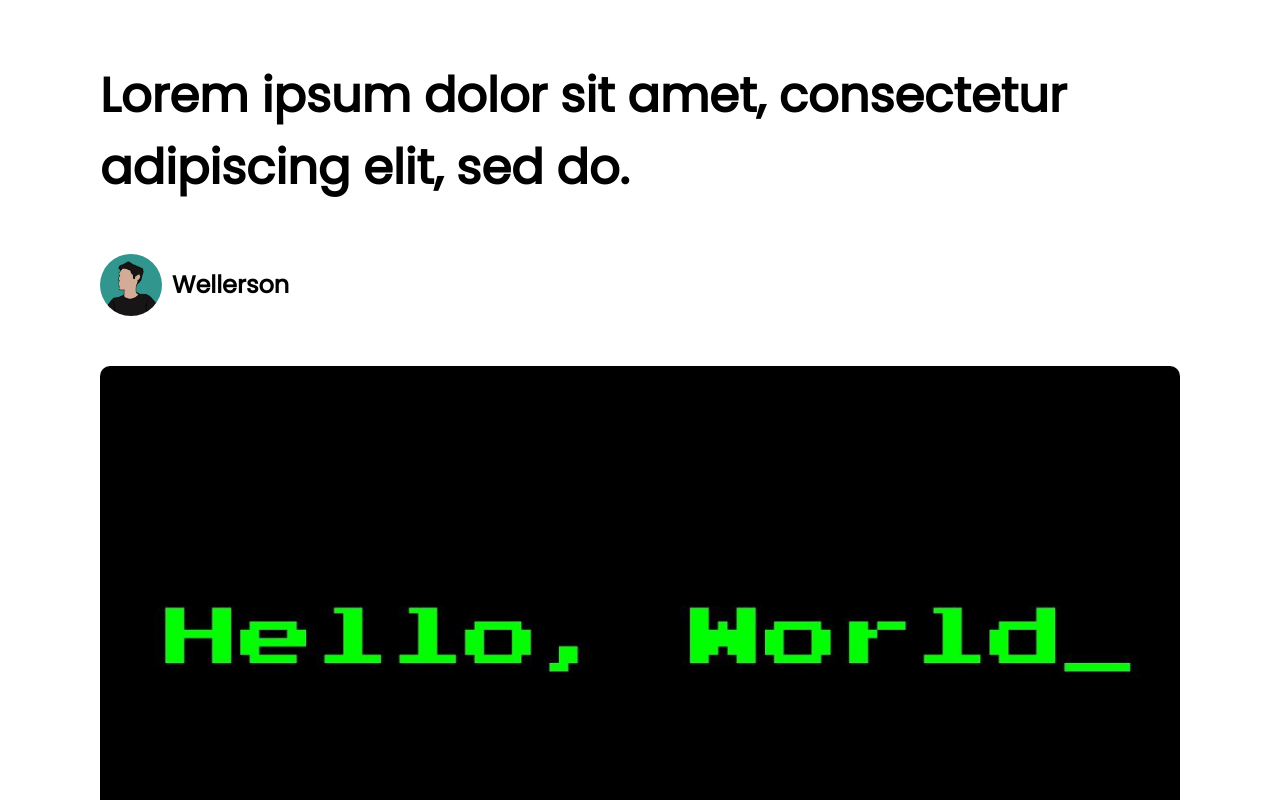
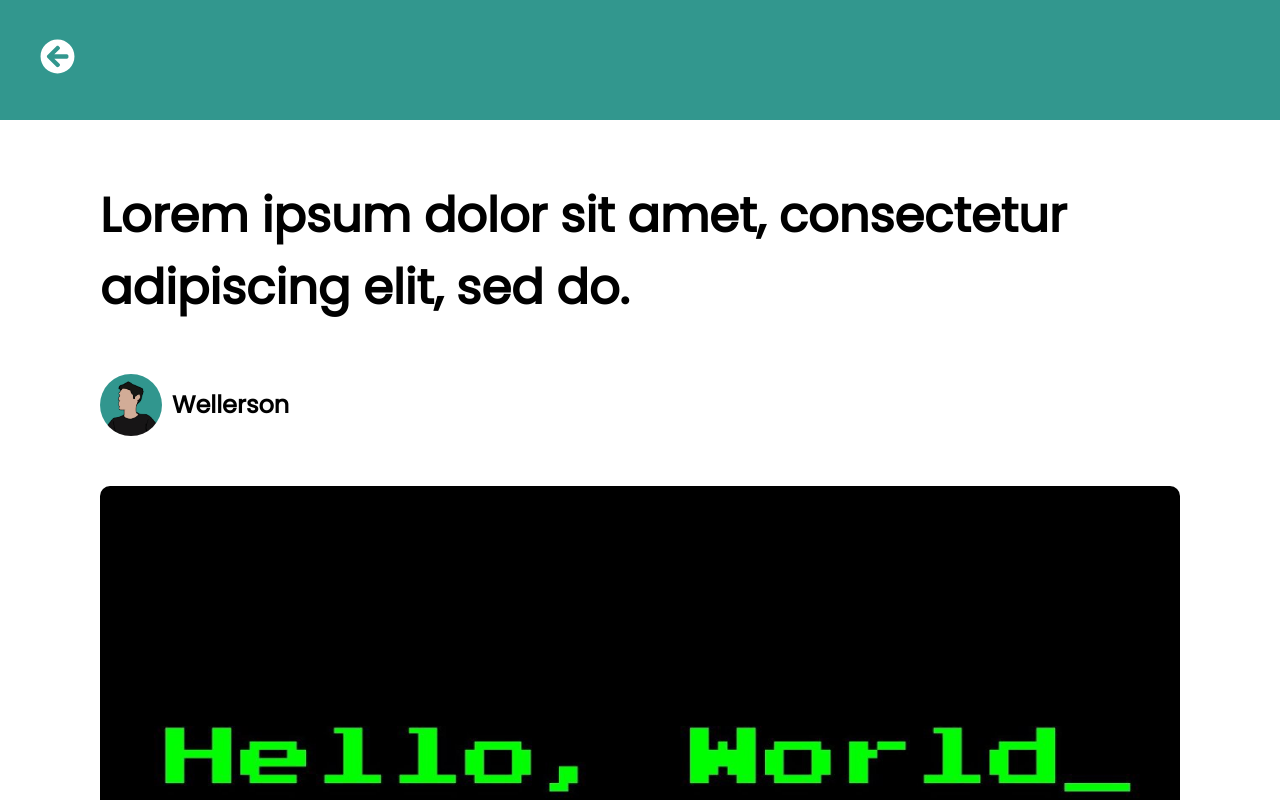
Before and after one commit to Wellers0n/blog, a Next.js app: page /posts/hello-world in a window 1280 px wide. Shown: the top 800 px of the page. Built offline with nearby package versions, Linux system fonts and the light colour scheme.

Commit message:
feat: added header in post page

```diff
--- a/pages/posts/[slug].tsx
+++ b/pages/posts/[slug].tsx
@@ -7,6 +7,8 @@ import { getPostBySlug, getAllPosts } from "../../lib/api";
 // Components
 import PostHeader from "../../components/PostHeader";
 import PostBody from "../../components/PostBody";
+import Link from "next/link";
+import { FaArrowCircleLeft } from "react-icons/fa";
 
 export async function getStaticProps({ params }: any) {
   const post = getPostBySlug(params.slug, [
@@ -55,10 +57,18 @@ export default function Post({ post, morePosts, preview }: any) {
         <PostTitle>Loading…</PostTitle>
       ) : (
         <>
-          <article>
+          <Header>
+            <BackButton>
+              <Link as={"/posts"} href="/posts" passHref>
+                <FaArrowCircleLeft color="#fff" size={35} />
+              </Link>
+            </BackButton>
+          </Header>
+          <Article>
             <Head>
               <title>{post.title}</title>
             </Head>
+
             <PostHeader
               title={post.title}
               coverImage={post.coverImage}
@@ -66,7 +76,7 @@ export default function Post({ post, morePosts, preview }: any) {
               author={post.author}
             />
             <PostBody content={post.content} />
-          </article>
+          </Article>
         </>
       )}
     </Container>
@@ -74,6 +84,11 @@ export default function Post({ post, morePosts, preview }: any) {
 }
 
 const Container = styled.div`
+  width: 100%;
+  height: auto;
+`;
+
+const Article = styled.article`
   margin: auto;
   padding: 20px 500px;
 
@@ -111,3 +126,27 @@ const Container = styled.div`
 `;
 
 const PostTitle = styled.div``;
+
+const Header = styled.div`
+  display: flex;
+  position: relative;
+
+  align-items: center;
+  justify-content: center;
+  width: 100%;
+  height: 120px;
+  background: #32978e;
+`;
+
+const Title = styled.h1`
+  text-align: center;
+  color: #fff;
+  font-weight: bold;
+`;
+
+const BackButton = styled.div`
+  position: absolute;
+  left: 0;
+  margin-left: 40px;
+  cursor: pointer;
+`;
```
